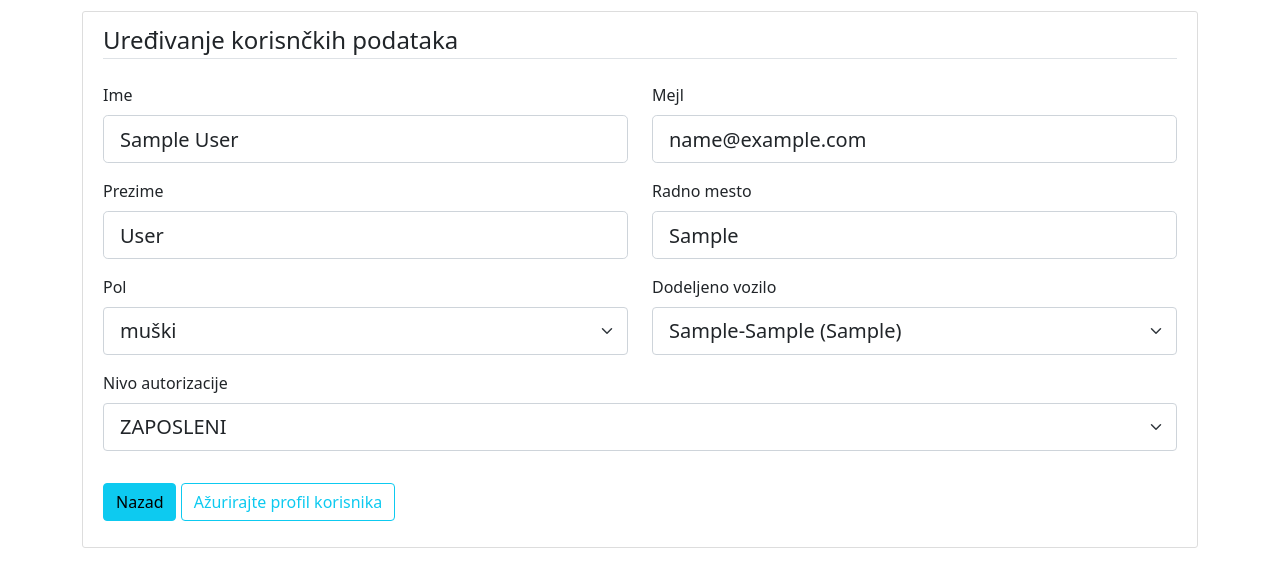
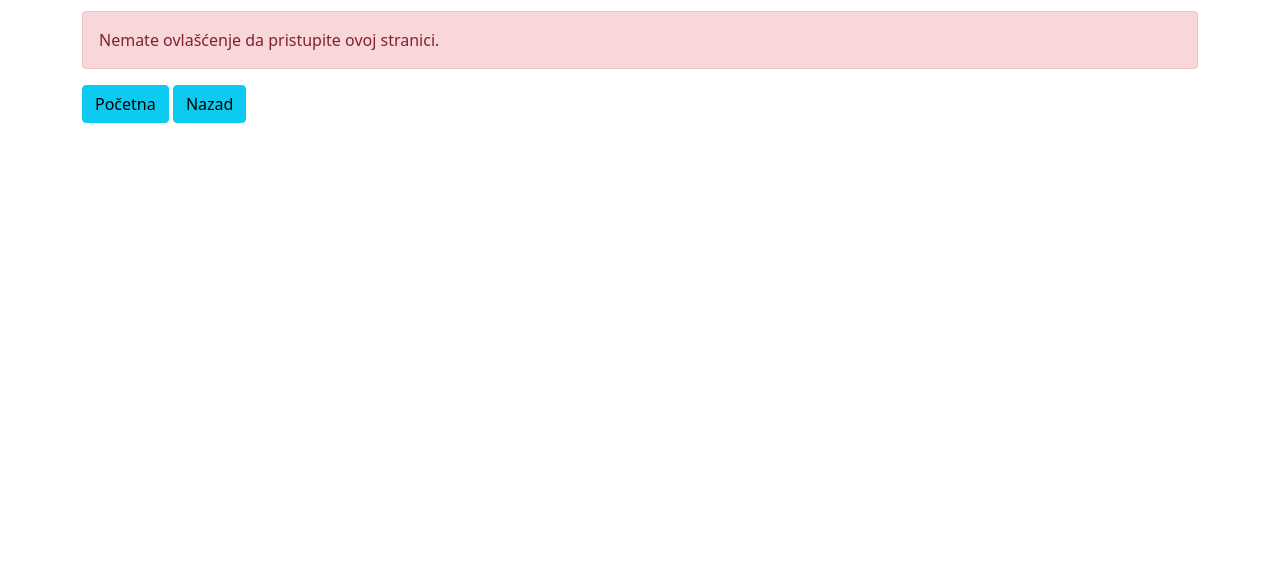
Before and after one commit to miiihaaas/PutniNalozi, a Flask app: page /user/1 in a window 1280 px wide. Shown: the part 56-643 px from the top of the page. Run offline with Flask 2, Linux system fonts and the light colour scheme; a user stored in the database is signed in; tables that the repository leaves empty hold one stand-in row (values such as "Sample post"); some libraries are stand-ins or nearby versions.

Commit message:
ver 0.335 član=user, otklonjenji mali bagovi.

```diff
--- a/putninalozi/templates/home.html
+++ b/putninalozi/templates/home.html
@@ -8,7 +8,7 @@
     </tr>
   </thead>
   <tbody>
-    {% if current_user.authorization != 'c_user' %}
+    {% if current_user.authorization not in ['c_user', 'c_member'] %}
     <tr>
       <td> <a class="btn btn-info" href="{{ url_for('main.settings', company_id=current_user.user_company.id) }}">Podešavanja</a> </td>
       <td>Podešavanja - razna</td>
--- a/putninalozi/templates/travel_warrant_list.html
+++ b/putninalozi/templates/travel_warrant_list.html
@@ -6,7 +6,7 @@
       &#128663; &#128665; &#128666; {{ legend }} &#128663; &#128665; &#128666;
     </legend>
   </fieldset>
-  {% if current_user.authorization != 'c_user' %}
+  {% if current_user.authorization not in ['c_user', 'c_member'] %}
   <div id="accordionZero">
     <div class="accordion" id="accordionZero">
       <div class="accordion-item">
--- a/putninalozi/templates/user_list.html
+++ b/putninalozi/templates/user_list.html
@@ -1,7 +1,7 @@
 {% extends "layout.html" %}
 {% block content %}
 
-{% if current_user.authorization != 'c_user' %}
+{% if current_user.authorization not in ['c_user', 'c_member'] %}
   <a class="btn btn-info btn-sm m-1" href="{{ url_for('users.register_u') }}">Registrujte novog korisnika</a>
 {% endif %}
 <hr>
--- a/putninalozi/templates/vehicle_list.html
+++ b/putninalozi/templates/vehicle_list.html
@@ -1,6 +1,6 @@
 {% extends "layout.html" %}
 {% block content %}
-{% if current_user.authorization != 'c_user' %}
+{% if current_user.authorization not in ['c_user', 'c_member'] %}
 <a class="btn btn-info btn-sm m-1" href="{{ url_for('vehicles.register_v') }}">Registrujte novo vozilo</a>
 {% endif %}
 <hr>
--- a/putninalozi/travel_warrants/routes.py
+++ b/putninalozi/travel_warrants/routes.py
@@ -313,8 +313,10 @@ def travel_warrant_profile(warrant_id):
         flash('Da biste pristupili ovoj stranici treba da budete ulogovani.', 'danger')
         return redirect(url_for('users.login'))
     elif current_user.authorization != 's_admin' and current_user.user_company.id != warrant.travelwarrant_company.id:
+        flash('Nemate ovlašćenje da posetite ovu stranici.', 'danger')
         return render_template('403.html')
-    elif current_user.authorization == 'c_user' and current_user.id != warrant.travelwarrant_user.id:
+    elif current_user.authorization in ['c_user', 'c_member'] and current_user.id != warrant.travelwarrant_user.id:
+        flash('Nemate ovlašćenje da posetite ovu stranici.', 'danger')
         return render_template('403.html')
 
     if current_user.authorization not in ['c_admin', 's_admin', 'c_principal', 'c_founder']:
--- a/putninalozi/users/forms.py
+++ b/putninalozi/users/forms.py
@@ -13,7 +13,7 @@ class RegistrationUserForm(FlaskForm):
     surname = StringField('Prezime', validators=[DataRequired(), Length(min=2, max=20)])
     gender = SelectField('Pol', validators=[DataRequired()], choices = [(1, 'muški'),(2, 'ženski')])
     workplace = StringField('Radno mesto', validators=[DataRequired(), Length(min=2, max=20)])
-    authorization = SelectField('Nivo autorizacije', validators=[DataRequired()], choices = [('c_user', 'ZAPOSLENI'),('c_cashier', 'BLAGAJNIK'),('c_principal', 'NALOGODAVAC'),('c_admin', 'ADMIN'),('c_founder', 'OSNIVAČ (bez zaposlenja u pravnom licu)')])
+    authorization = SelectField('Nivo autorizacije', validators=[DataRequired()], choices = [('c_user', 'ZAPOSLENI'),('c_member', 'ČLAN'),('c_cashier', 'BLAGAJNIK'),('c_principal', 'NALOGODAVAC'),('c_admin', 'ADMIN'),('c_founder', 'OSNIVAČ (bez zaposlenja u pravnom licu)')])
     company_id = SelectField('Kompanija', choices=Company.query.all()) #Company.query.all()  vs  [(1, 'Helios'),(2, 'Metalac')]
     default_vehicle = SelectField('Dodeljeno vozilo', validators=[DataRequired()], choices = [])
     submit = SubmitField('Registrujte profil korisnika')
@@ -33,7 +33,7 @@ class UpdateUserForm(FlaskForm):
     surname = StringField('Prezime', validators=[DataRequired(), Length(min=2, max=20)])
     gender = SelectField('Pol', validators=[DataRequired()], choices=[ (1, 'muški'), (2, 'ženski')])
     workplace = StringField(label='Radno mesto', validators=[DataRequired(), Length(min=2, max=20)])
-    authorization = SelectField('Nivo autorizacije', validators=[DataRequired()], choices = [('c_user', 'ZAPOSLENI'),('c_cashier', 'BLAGAJNIK'),('c_principal', 'NALOGODAVAC'),('c_admin', 'ADMIN'),('c_founder', 'OSNIVAČ (bez zaposlenja u pravnom licu)')])
+    authorization = SelectField('Nivo autorizacije', validators=[DataRequired()], choices = [('c_user', 'ZAPOSLENI'),('c_member', 'ČLAN'),('c_cashier', 'BLAGAJNIK'),('c_principal', 'NALOGODAVAC'),('c_admin', 'ADMIN'),('c_founder', 'OSNIVAČ (bez zaposlenja u pravnom licu)')])
     company_id = SelectField('Kompanija', choices = [(c.id, c.companyname) for c in db.session.query(Company.id,Company.companyname).order_by('companyname').all()]) #, choices=Company.query.all())
     default_vehicle = SelectField('Dodeljeno vozilo', validators=[DataRequired()], choices = [])
     submit = SubmitField('Ažurirajte profil korisnika')
--- a/putninalozi/users/routes.py
+++ b/putninalozi/users/routes.py
@@ -71,8 +71,8 @@ def user_profile(user_id): #ovo je funkcija za editovanje user-a
         flash('Da biste pristupili ovoj stranici treba da budete ulogovani.', 'danger')
         return redirect(url_for('users.login'))
     elif current_user.authorization not in ['s_admin', 'c_admin', 'c_principal', 'c_founder']:
-        if current_user.id != user.id:
-            return render_template('403.html')
+        flash('Nemate ovlašćenje da pristupite ovoj stranici.', 'danger')
+        return render_template('403.html')
     elif current_user.authorization == 's_admin':
         pass
     elif current_user.user_company.id != user.user_company.id:
@@ -84,7 +84,7 @@ def user_profile(user_id): #ovo je funkcija za editovanje user-a
     if form.validate_on_submit():
         user.name = form.name.data
         user.surname = form.surname.data
-        if form.authorization.data != 'c_founder':
+        if form.authorization.data not in ['c_member', 'c_founder']:
             user.workplace = form.workplace.data
         else:
             user.workplace = ""
```
